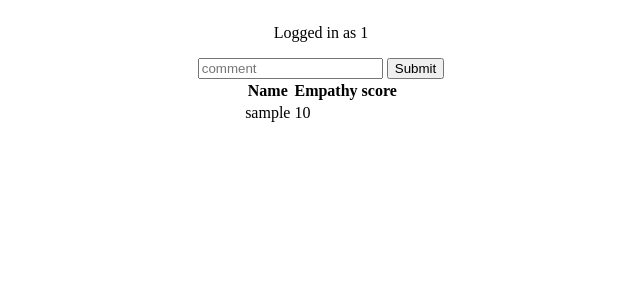
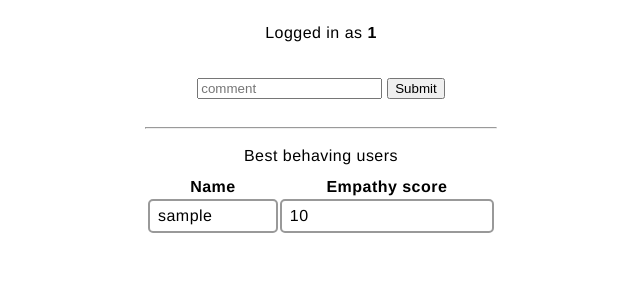
Before and after one commit to Earlo/Junction2021, a Flask app: page /protected in a window 1280 px wide. Shown: the top 300 px of the page, without its empty margins (319-959 px from the left). Run offline with Flask 2, Linux system fonts and the light colour scheme; the visitor is signed in with stand-in values (Sample User, id 1); a database or web service that is not in the repository returns one stand-in record (values such as "Sample title"); some libraries are stand-ins or nearby versions.

Commit message:
Feat: Add CSS to 'protected' view

```diff
--- a/app/templates/protected.jinja
+++ b/app/templates/protected.jinja
@@ -4,21 +4,29 @@
 
     <style type="text/css">
         .main-container { display: flex; justify-content: center; align-items: center; flex-direction: column; }
+        .comment-box { margin: 20px 20px }
+        table, hr { min-width: 350px; }
+        td { border: 2px solid #999; border-radius: 5px; padding: 6px 8px; }
+        body { font-family: "Helvetica Neue", "Arial", sans-serif; letter-spacing: 0.03em; }
+        caption { margin: 10px; }
     </style>
 
     </head>
     <body>
         <div class="main-container">
             <header>
-                <p>Logged in as {{username}}</p>
+                <p>Logged in as <b>{{username}}</b></p>
             </header>
-            <form action='comment' method='POST'>
+            <form class="comment-box" action='comment' method='POST'>
                 <input type='comment' name='comment' id='comment' placeholder='comment'/>
                 <input type='hidden' name='user' id='user' placeholder='user' value='{{username}}'/>
                 <input type='submit' name='submit'/>
             </form>
 
+            <hr>
+
             <table class="leaderboard">
+                 <caption>Best behaving users</caption>
                  <thead>
                     <tr>
                     <th>Name</th>
```
